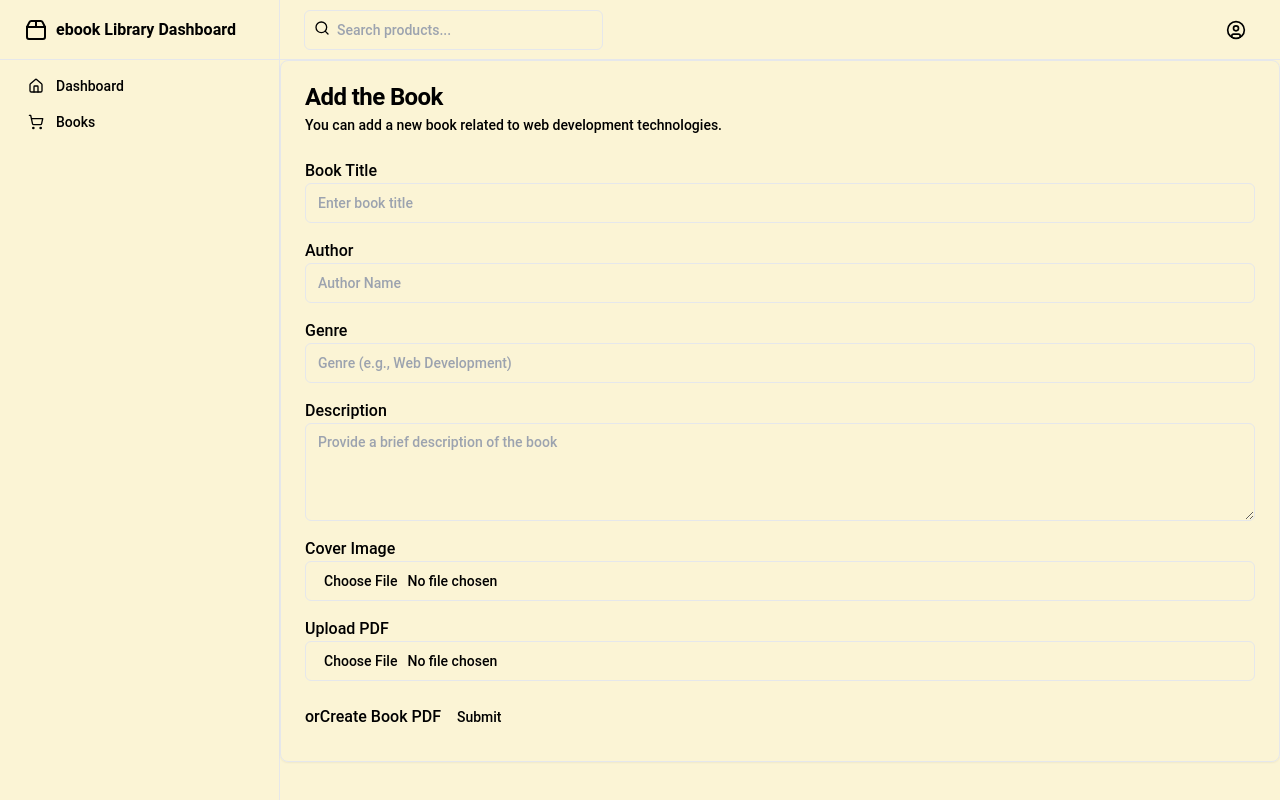
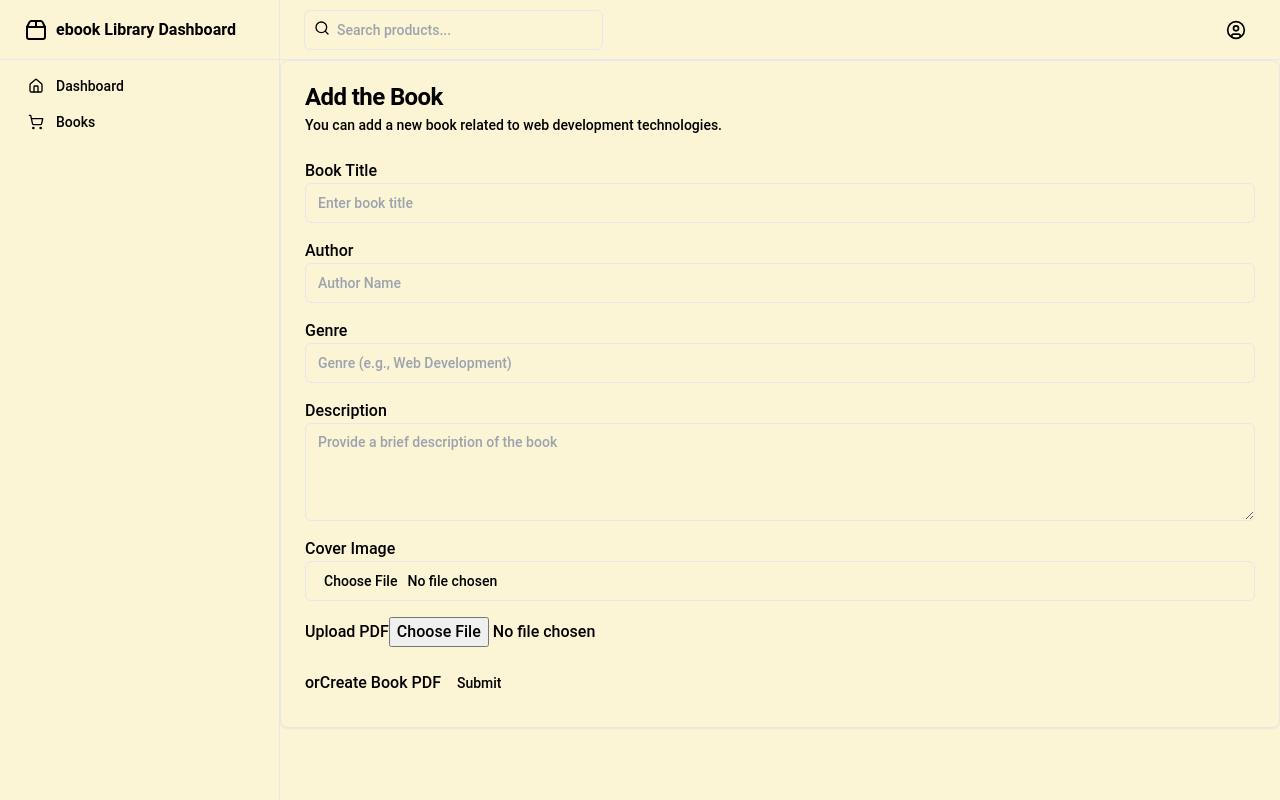
Before and after one commit to sotibx2022/elibClient, a Next.js app: page /dashboard/addBook in a window 1280 px wide. Built offline with nearby package versions, Linux system fonts and the light colour scheme.

Commit message:
content from tinyMCE converted to file and pdf

```diff
--- a/package.json
+++ b/package.json
@@ -25,6 +25,7 @@
     "class-variance-authority": "^0.7.0",
     "cloudinary": "^2.5.0",
     "clsx": "^2.1.1",
+    "jspdf": "^2.5.2",
     "lucide-react": "^0.441.0",
     "next": "14.2.8",
     "query": "^0.2.0",
@@ -37,6 +38,7 @@
     "tailwindcss-animate": "^1.0.7"
   },
   "devDependencies": {
+    "@types/jspdf": "^2.0.0",
     "@types/node": "^20",
     "@types/react": "^18",
     "@types/react-dom": "^18",
--- a/src/app/_components/textEditor/TextEditor.tsx
+++ b/src/app/_components/textEditor/TextEditor.tsx
@@ -1,26 +1,59 @@
 "use client";
-import React, { useState } from 'react';
+import React, { useRef, useState } from 'react';
 import { Editor } from '@tinymce/tinymce-react';
 import { Button } from '@/components/ui/button';
-// Define types for the AI request
+import { jsPDF } from 'jspdf';
 interface AIRequest {
   prompt: string;
   context?: string;
 }
-// Define types for the respondWith object
 interface RespondWith {
   string: (callback: () => Promise<string>) => void;
   json: (callback: () => Promise<object>) => void;
 }
 // Props for the TextEditor component
 interface TextEditorProps {
-  displayValue: (value: boolean) => void;  // Corrected type for displayValue prop
+  displayValue: (value: boolean) => void;
+  onPublish:(file:File) =>void;
 }
-const TextEditor: React.FC<TextEditorProps> = ({ displayValue }) => {
+const TextEditor: React.FC<TextEditorProps> = ({ displayValue,onPublish }) => {
   const [showEditor, setShowTextEditor] = useState(true);
   const handleCancel = () => {
     setShowTextEditor(false);
-    displayValue(false);  // Correctly passing the boolean value
+    displayValue(false);
+  };
+  const handlePublish = (content: string) => {
+    // Initialize jsPDF
+    const doc = new jsPDF();
+    // Add HTML content to the PDF (with formatting)
+    doc.html(content, {
+      callback: function (doc) {
+        // Convert PDF to a Blob object
+        const pdfBlob = doc.output('blob');
+        // Convert Blob to File
+        const pdfFile = new File([pdfBlob], 'document.pdf', { type: 'application/pdf' });
+        onPublish(pdfFile);
+        displayValue(false);
+      },
+      x: 10,
+      y: 10,
+    });
+  };
+  const handlePreview = (content:string) => {
+   // Initialize jsPDF
+   const doc = new jsPDF();
+   // Add HTML content to the PDF (with formatting)
+   doc.html(content, {
+     callback: function (doc) {
+       // Convert PDF to a Blob object
+       const pdfBlob = doc.output('blob');
+       // Create a URL for the Blob and open it in a new window (or preview in iframe)
+       const pdfUrl = URL.createObjectURL(pdfBlob);
+       window.open(pdfUrl, '_blank'); // Open in a new tab
+     },
+     x: 10,
+     y: 10,
+   });
   };
   return (
     <div className='absolute w-[100vw] h-[100vh] top-0 left-0'>
@@ -35,23 +68,29 @@ const TextEditor: React.FC<TextEditorProps> = ({ displayValue }) => {
                 'anchor', 'autolink', 'charmap', 'codesample', 'emoticons', 'image', 'link', 'lists', 'media', 'searchreplace', 'table', 'visualblocks', 'wordcount',
                 'checklist', 'mediaembed', 'casechange', 'export', 'formatpainter', 'pageembed', 'a11ychecker', 'tinymcespellchecker', 'permanentpen', 'powerpaste', 'advtable', 'advcode', 'editimage', 'advtemplate', 'ai', 'mentions', 'tinycomments', 'tableofcontents', 'footnotes', 'mergetags', 'autocorrect', 'typography', 'inlinecss', 'markdown',
               ],
-              toolbar: 'undo redo | blocks fontfamily fontsize | bold italic underline strikethrough | link image media table mergetags | cancel publish | spellcheckdialog a11ycheck typography | align lineheight | checklist numlist bullist indent outdent | emoticons charmap | removeformat | ',
+              toolbar: 'undo redo | blocks fontfamily fontsize | bold italic underline strikethrough | link image media table mergetags | Cancel Publish Preview| spellcheckdialog a11ycheck typography | align lineheight | checklist numlist bullist indent outdent | emoticons charmap | removeformat | ',
               // Set up custom buttons for "Cancel" and "Publish"
               setup: (editor) => {
-                editor.ui.registry.addButton('cancel', {
+                editor.ui.registry.addButton('Cancel', {
                   text: 'Cancel',
                   onAction: () => {
                     handleCancel();  // Handle Cancel action
                   },
                 });
-                editor.ui.registry.addButton('publish', {
+                editor.ui.registry.addButton('Publish', {
                   text: 'Publish',
                   onAction: () => {
-                    const content = editor.getContent();
-                    console.log('Publish button clicked. Content:', content);
-                    // Example: send content to a server or do something with it
+                    const content = editor.getContent()
+                    handlePublish(content)
                   },
                 });
+                editor.ui.registry.addButton('Preview',{
+                  text:'Preview',
+                  onAction:()=>{
+                    const content = editor.getContent();
+                    handlePreview(content)
+                  }
+                })
               },
               tinycomments_mode: 'embedded',
               tinycomments_author: 'Author name',
--- a/src/app/dashboard/addBook/page.tsx
+++ b/src/app/dashboard/addBook/page.tsx
@@ -18,9 +18,10 @@ import Link from "next/link";
 import TextEditor from "@/app/_components/textEditor/TextEditor";
 const page = () => {
   const[showTextEditor, setShowTextEditor] = useState(false);
+  const[file,setFile] = useState<File |null>(null)
   const { bookId } = useParams();
   const router = useRouter();
-  const { register, formState: { errors }, handleSubmit } = useForm<BookCreate>();
+  const { register,setValue, formState: { errors }, handleSubmit } = useForm<BookCreate>();
   // Create mutation
   const mutation = useMutation({
     mutationFn: createBook,
@@ -46,6 +47,15 @@ const page = () => {
   const receivedDisplayValue =(value:boolean) =>{
     setShowTextEditor(value);
   }
+  const receivedFileFromEditor = (file: File) => {
+    setFile(file);
+    // Convert the file into a FileList using DataTransfer
+    const dataTransfer = new DataTransfer();
+    dataTransfer.items.add(file);
+    console.log(file);
+    // Set the value of the file input as a FileList
+    setValue('file', dataTransfer.files);
+  };
   return (
     <section>
       <Card>
@@ -93,14 +103,31 @@ const page = () => {
               {errors.coverImage && <p className="text-red-500 text-sm">{errors.coverImage.message}</p>}
             </div>
             {/* PDF File */}
-            <div className="mb-4">
-              <Label htmlFor="file">Upload PDF</Label>
-              <Input id="file" type="file" {...register("file", validateFile())} />
-              {errors.file && <p className="text-red-500 text-sm">{errors.file.message}</p>}
-            </div>
+            {file ? (
+        <div className="file-info">
+          <p>Selected File: {file.name}</p>
+        </div>
+      ) : (
+        <div className="mb-4">
+          <label htmlFor="file">Upload PDF</label>
+          <input
+            id="file"
+            type="file"
+            {...register('file', { required: 'A file is required' })}
+            // Optional: Add an onChange to capture file selection if needed
+            onChange={(e) => {
+              const selectedFile = e.target.files?.[0];
+              if (selectedFile) {
+                receivedFileFromEditor(selectedFile);
+              }
+            }}
+          />
+          {errors.file && <p className="text-red-500 text-sm">{errors.file.message}</p>}
+        </div>
+      )}
             or
             <span onClick={openTextEditor}>Create Book PDF</span>
-            {showTextEditor && <TextEditor displayValue={receivedDisplayValue}/>}
+            {showTextEditor && <TextEditor displayValue={receivedDisplayValue} onPublish={receivedFileFromEditor}/>}
             {/* Submit Button */}
             <Button type="submit" disabled={mutation.isPending}>
               {mutation.isPending ? <LoadingButton /> : bookId ? "Update" : "Submit"}
```
Also changed, not shown: 1 other file (tests, documents, lock files or other folders).
